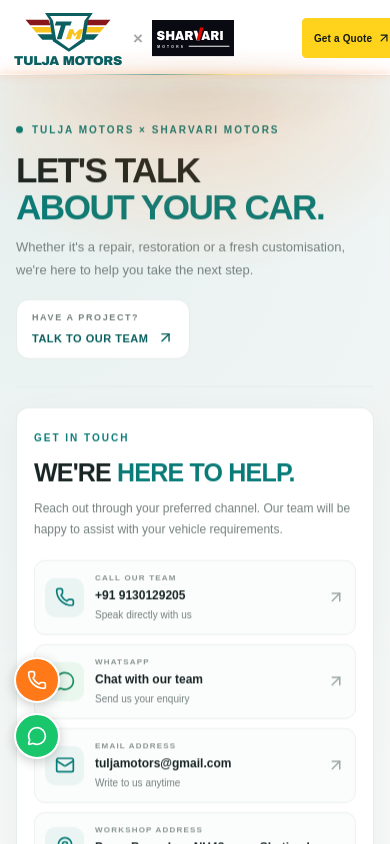
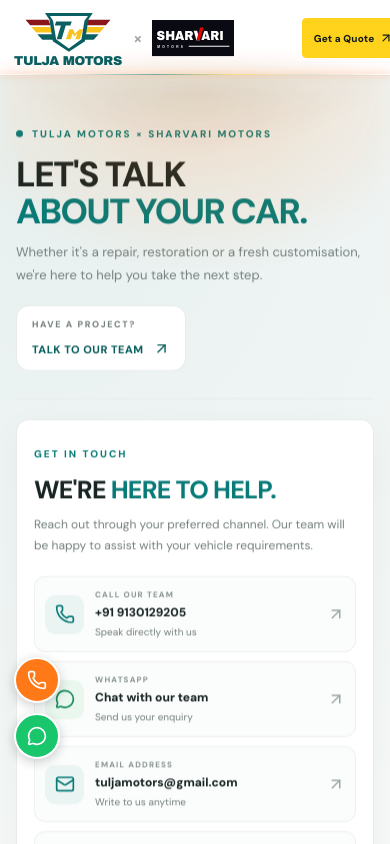
Before and after one commit to atharvapugade/Tulja-Motors-Kop, a Next.js app: page /contact in a window 390 px wide. Shown: the top 844 px of the page. Built offline with nearby package versions, Linux system fonts and the light colour scheme.

Commit message:
same last

```diff
--- a/app/globals.css
+++ b/app/globals.css
@@ -3331,439 +3331,3 @@ main > section.scroll-revealed {
     will-change: auto;
   }
 }
-
-
-
-/* =========================================
-   GLOBAL RESET
-========================================= */
-
-:root {
-  --background: #ffffff;
-  --foreground: #0a0a12;
-
-  --tm-ink: #0a0a12;
-  --tm-yellow: #ffb400;
-  --tm-yellow-2: #ffc61a;
-  --tm-red: #e10600;
-  --tm-red-2: #ff3b30;
-  --tm-green: #0f4d3a;
-  --tm-teal: #0d6b64;
-  --tm-cream: #fffaf0;
-  --tm-cream-2: #fff1cf;
-  --tm-muted: #686868;
-
-  --page-width: 1440px;
-  --page-padding: 5%;
-}
-
-*,
-*::before,
-*::after {
-  box-sizing: border-box;
-}
-
-html {
-  width: 100%;
-  max-width: 100%;
-  min-height: 100%;
-  scroll-behavior: smooth;
-  scroll-padding-top: 100px;
-  overflow-x: clip;
-}
-
-body {
-  width: 100%;
-  max-width: 100%;
-  min-height: 100vh;
-  margin: 0;
-  padding: 0;
-  overflow-x: clip;
-
-  background: var(--background);
-  color: var(--foreground);
-
-  font-family: Arial, Helvetica, sans-serif;
-  -webkit-font-smoothing: antialiased;
-  -moz-osx-font-smoothing: grayscale;
-}
-
-body,
-button,
-input,
-textarea,
-select {
-  font-family: Arial, Helvetica, sans-serif;
-}
-
-button,
-input,
-textarea,
-select {
-  font-size: inherit;
-}
-
-button,
-a {
-  -webkit-tap-highlight-color: transparent;
-}
-
-button {
-  cursor: pointer;
-}
-
-a {
-  color: inherit;
-  text-decoration: none;
-}
-
-img,
-video,
-iframe,
-svg {
-  max-width: 100%;
-}
-
-img,
-video {
-  height: auto;
-}
-
-iframe {
-  border: 0;
-}
-
-ul,
-ol {
-  padding-left: 22px;
-}
-
-::selection {
-  background: var(--tm-yellow);
-  color: var(--tm-ink);
-}
-
-/* =========================================
-   GLOBAL CONTAINER
-========================================= */
-
-.container,
-.section-container,
-.page-container {
-  width: 100%;
-  max-width: var(--page-width);
-  margin-left: auto;
-  margin-right: auto;
-  padding-left: var(--page-padding);
-  padding-right: var(--page-padding);
-}
-
-/* =========================================
-   TYPOGRAPHY
-========================================= */
-
-h1,
-h2,
-h3,
-h4,
-h5,
-h6 {
-  overflow-wrap: break-word;
-  text-wrap: balance;
-}
-
-p {
-  overflow-wrap: break-word;
-}
-
-h1 {
-  font-size: clamp(34px, 5vw, 76px);
-  line-height: 1.05;
-}
-
-h2 {
-  font-size: clamp(27px, 3.5vw, 48px);
-  line-height: 1.12;
-}
-
-h3 {
-  font-size: clamp(20px, 2vw, 28px);
-  line-height: 1.2;
-}
-
-/* =========================================
-   GLOBAL MEDIA
-========================================= */
-
-img {
-  display: block;
-}
-
-svg {
-  flex-shrink: 0;
-}
-
-iframe {
-  max-width: 100%;
-}
-
-/* =========================================
-   GLOBAL BUTTONS
-========================================= */
-
-button,
-input[type="button"],
-input[type="submit"] {
-  max-width: 100%;
-}
-
-button:focus-visible,
-a:focus-visible,
-input:focus-visible,
-textarea:focus-visible,
-select:focus-visible {
-  outline: 2px solid var(--tm-yellow);
-  outline-offset: 3px;
-}
-
-/* =========================================
-   FIXED NAVBAR SUPPORT
-========================================= */
-
-.site-header {
-  width: 100%;
-  max-width: 100%;
-}
-
-/* Add space below a fixed navbar.
-   Adjust if your navbar height changes. */
-
-body {
-  padding-top: 90px;
-}
-
-@media (max-width: 1050px) {
-  body {
-    padding-top: 76px;
-  }
-}
-
-/* =========================================
-   RESPONSIVE TABLES
-========================================= */
-
-table {
-  width: 100%;
-  max-width: 100%;
-  border-collapse: collapse;
-}
-
-.table-wrapper {
-  width: 100%;
-  overflow-x: auto;
-  -webkit-overflow-scrolling: touch;
-}
-
-/* =========================================
-   FORM ELEMENTS
-========================================= */
-
-input,
-textarea,
-select {
-  max-width: 100%;
-}
-
-textarea {
-  resize: vertical;
-}
-
-input[type="checkbox"],
-input[type="radio"] {
-  width: auto;
-}
-
-/* =========================================
-   RESPONSIVE UTILITIES
-========================================= */
-
-.desktop-only {
-  display: block;
-}
-
-.mobile-only {
-  display: none;
-}
-
-.full-width {
-  width: 100%;
-}
-
-.min-width-0 {
-  min-width: 0;
-}
-
-/* =========================================
-   TABLET RESPONSIVE
-========================================= */
-
-@media (max-width: 1024px) {
-  :root {
-    --page-padding: 4%;
-  }
-
-  html {
-    scroll-padding-top: 85px;
-  }
-
-  .container,
-  .section-container,
-  .page-container {
-    padding-left: var(--page-padding);
-    padding-right: var(--page-padding);
-  }
-}
-
-/* =========================================
-   MOBILE RESPONSIVE
-========================================= */
-
-@media (max-width: 768px) {
-  :root {
-    --page-padding: 20px;
-  }
-
-  html {
-    scroll-padding-top: 80px;
-  }
-
-  body {
-    font-size: 14px;
-  }
-
-  h1 {
-    font-size: clamp(30px, 8vw, 46px);
-    line-height: 1.08;
-  }
-
-  h2 {
-    font-size: clamp(25px, 6vw, 36px);
-    line-height: 1.12;
-  }
-
-  h3 {
-    font-size: 21px;
-  }
-
-  p {
-    line-height: 1.65;
-  }
-
-  .desktop-only {
-    display: none !important;
-  }
-
-  .mobile-only {
-    display: block !important;
-  }
-
-  .container,
-  .section-container,
-  .page-container {
-    padding-left: 20px;
-    padding-right: 20px;
-  }
-
-  section {
-    max-width: 100%;
-  }
-
-  button,
-  .button,
-  .btn {
-    max-width: 100%;
-  }
-
-  input,
-  textarea,
-  select {
-    min-width: 0;
-  }
-}
-
-/* =========================================
-   SMALL MOBILE
-========================================= */
-
-@media (max-width: 480px) {
-  :root {
-    --page-padding: 16px;
-  }
-
-  body {
-    font-size: 13px;
-  }
-
-  h1 {
-    font-size: clamp(27px, 8vw, 36px);
-  }
-
-  h2 {
-    font-size: clamp(23px, 6.5vw, 30px);
-  }
-
-  h3 {
-    font-size: 19px;
-  }
-
-  .container,
-  .section-container,
-  .page-container {
-    padding-left: 16px;
-    padding-right: 16px;
-  }
-}
-
-/* =========================================
-   EXTRA SMALL MOBILE
-========================================= */
-
-@media (max-width: 360px) {
-  :root {
-    --page-padding: 12px;
-  }
-
-  body {
-    font-size: 12px;
-  }
-
-  h1 {
-    font-size: 26px;
-  }
-
-  h2 {
-    font-size: 22px;
-  }
-
-  .container,
-  .section-container,
-  .page-container {
-    padding-left: 12px;
-    padding-right: 12px;
-  }
-}
-
-/* =========================================
-   REDUCE MOTION ACCESSIBILITY
-========================================= */
-
-@media (prefers-reduced-motion: reduce) {
-  *,
-  *::before,
-  *::after {
-    scroll-behavior: auto !important;
-    animation-duration: 0.01ms !important;
-    animation-iteration-count: 1 !important;
-    transition-duration: 0.01ms !important;
-  }
-}
```
